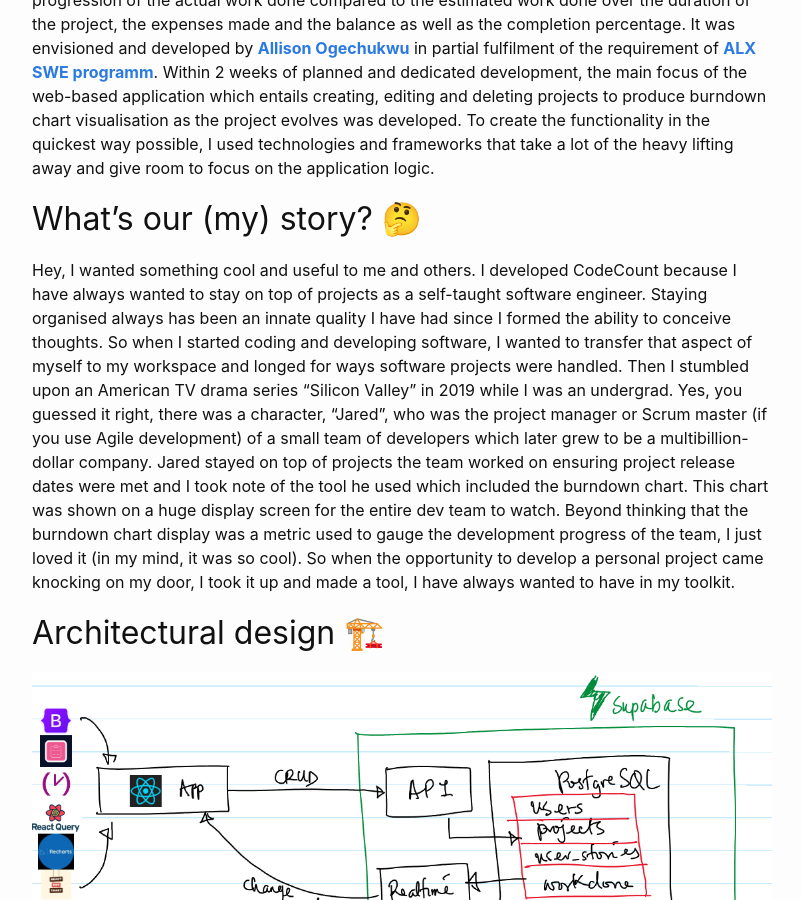
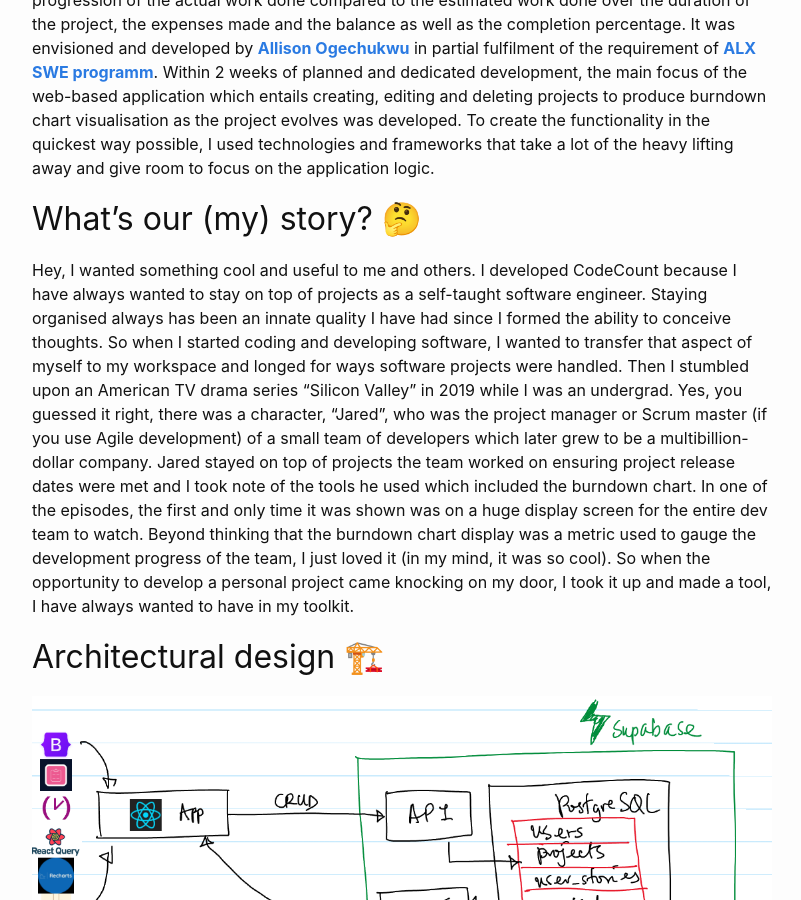
Before and after one commit to AllisonOge/allisonoge.github.io, a Jekyll site: the page built from _posts/2024-05-14-building-codecount.markdown, in a window 1280 px wide and 900 px high, scrolled down 835 px. Shown: the whole window, without its empty margins (238-1039 px from the left). Built offline with Jekyll 4.4.1, drawn with Linux system fonts in a browser that asks for light colours; comment, search, counter and statistics services are not loaded.

Commit message:
content review for grammatical clarity

```diff
--- a/_posts/2024-05-14-building-codecount.markdown
+++ b/_posts/2024-05-14-building-codecount.markdown
@@ -18,7 +18,7 @@ CodeCount is a tracker tool for managing short-term projects mainly for freelanc
 
 ## What's our (my) story? 🤔
 
-Hey, I wanted something cool and useful to me and others. I developed CodeCount because I have always wanted to stay on top of projects as a self-taught software engineer. Staying organised always has been an innate quality I have had since I formed the ability to conceive thoughts. So when I started coding and developing software, I wanted to transfer that aspect of myself to my workspace and longed for ways software projects were handled. Then I stumbled upon an American TV drama series "Silicon Valley" in 2019 while I was an undergrad. Yes, you guessed it right, there was a character, "Jared", who was the project manager or Scrum master (if you use Agile development) of a small team of developers which later grew to be a multibillion-dollar company. Jared stayed on top of projects the team worked on ensuring project release dates were met and I took note of the tool he used which included the burndown chart. This chart was shown on a huge display screen for the entire dev team to watch. Beyond thinking that the burndown chart display was a metric used to gauge the development progress of the team, I just loved it (in my mind, it was so cool). So when the opportunity to develop a personal project came knocking on my door, I took it up and made a tool, I have always wanted to have in my toolkit.
+Hey, I wanted something cool and useful to me and others. I developed CodeCount because I have always wanted to stay on top of projects as a self-taught software engineer. Staying organised always has been an innate quality I have had since I formed the ability to conceive thoughts. So when I started coding and developing software, I wanted to transfer that aspect of myself to my workspace and longed for ways software projects were handled. Then I stumbled upon an American TV drama series "Silicon Valley" in 2019 while I was an undergrad. Yes, you guessed it right, there was a character, "Jared", who was the project manager or Scrum master (if you use Agile development) of a small team of developers which later grew to be a multibillion-dollar company. Jared stayed on top of projects the team worked on ensuring project release dates were met and I took note of the tools he used which included the burndown chart. In one of the episodes, the first and only time it was shown was on a huge display screen for the entire dev team to watch. Beyond thinking that the burndown chart display was a metric used to gauge the development progress of the team, I just loved it (in my mind, it was so cool). So when the opportunity to develop a personal project came knocking on my door, I took it up and made a tool, I have always wanted to have in my toolkit.
 
 ## Architectural design 🏗️
 
```
